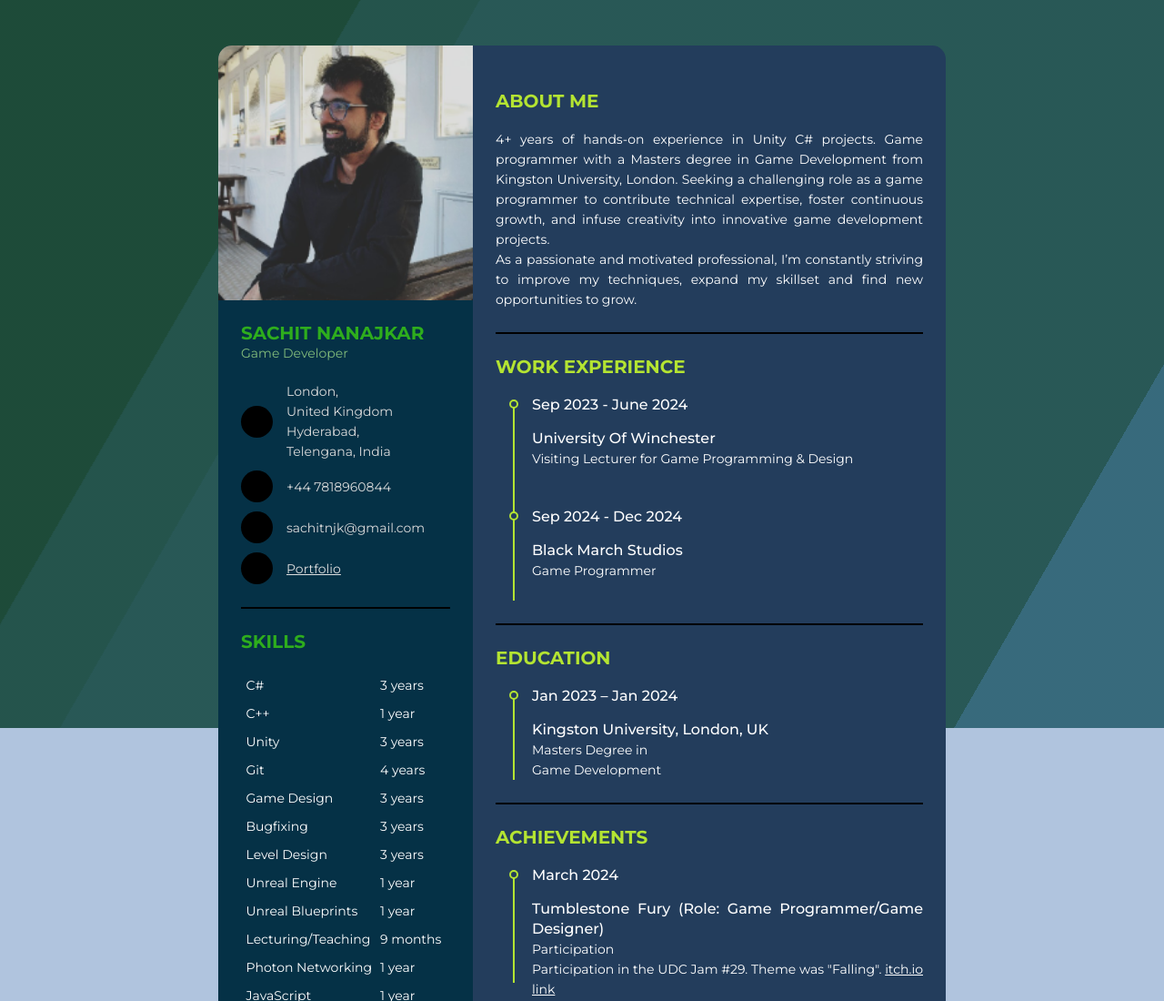
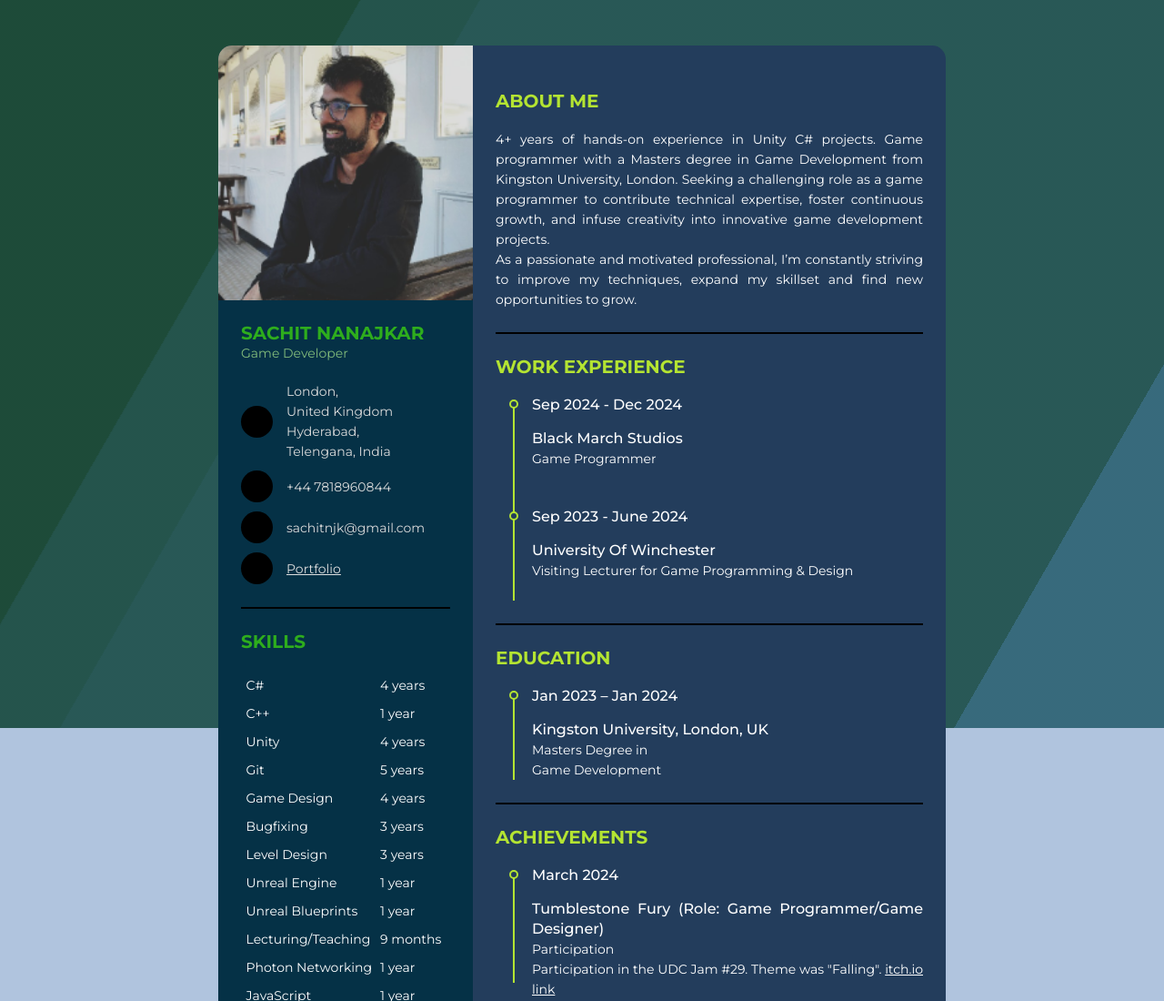
Before and after one commit to sachitnjk/PersonalCV, a plain HTML site: page index.html in a window 1280 px wide. Shown: the top 1100 px of the page at 91% size. Drawn offline with Linux system fonts and the light colour scheme.

Commit message:
Updated Experience

```diff
--- a/index.html
+++ b/index.html
@@ -75,7 +75,7 @@
                         <table>
                             <tr>
                                 <td>C#</td>
-                                <td>3 years</td>
+                                <td>4 years</td>
                             </tr>
                             <tr>
                                 <td>C++</td>
@@ -83,15 +83,15 @@
                             </tr>
                             <tr>
                                 <td>Unity</td>
-                                <td>3 years</td>
+                                <td>4 years</td>
                             </tr>
                             <tr>
                                 <td>Git</td>
-                                <td>4 years</td>
+                                <td>5 years</td>
                             </tr>
                             <tr>
                                 <td>Game Design</td>
-                                <td>3 years</td>
+                                <td>4 years</td>
                             </tr>
                             <tr>
                                 <td>Bugfixing</td>
@@ -195,18 +195,18 @@
                 </div>
                 <ul>
                     <li>
+                        <div class="date">Sep 2024 - Dec 2024</div>
+                        <div class="info">
+                            <p class="semi-bold">Black March Studios</p>
+                            <p>Game Programmer</p>
+                        </div>
+                        <br/>
+                    </li>
+                    <li>
                         <div class="date">Sep 2023 - June 2024</div>
                         <div class="info">
                             <p class="semi-bold">University Of Winchester</p>
                             <p>Visiting Lecturer for Game Programming & Design</p>
-                        </div>
-                        <br/>
-                    </li>
-                    <li>
-                        <div class="date">Sep 2024 - Dec 2024</div>
-                        <div class="info">
-                            <p class="semi-bold">Black March Studios</p>
-                            <p>Game Programmer</p>
                         </div>
                         <br/>
                     </li>
```
